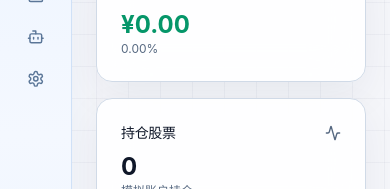
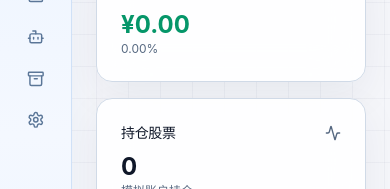
Before and after one commit to goasleep/market-pivot, a React (Vite) app in the folder frontend/: page / in a window 390 px wide. Shown: the part 286-475 px from the top of the page. Built offline with nearby package versions, Linux system fonts and the light colour scheme; no server answers.

Commit message:
feat: add research report library

```diff
--- /dev/null
+++ b/frontend/src/pages/records.tsx
@@ -0,0 +1,159 @@
+import { useEffect, useMemo, useState } from "react";
+import { useNavigate } from "react-router-dom";
+import { Archive, CalendarDays, ExternalLink, FileText, RefreshCw, Search } from "lucide-react";
+import { getArtifacts } from "@/api";
+import type { Artifact } from "@/types";
+import { ArtifactCard } from "@/components/chat/ArtifactCard";
+import { Badge } from "@/components/ui/badge";
+import { Button } from "@/components/ui/button";
+import { Card, CardContent, CardDescription, CardHeader, CardTitle } from "@/components/ui/card";
+import { Input } from "@/components/ui/input";
+
+function formatDate(value: string) {
+  const date = new Date(value);
+  if (Number.isNaN(date.getTime())) return "时间未知";
+  return new Intl.DateTimeFormat("zh-CN", {
+    year: "numeric",
+    month: "short",
+    day: "numeric",
+    hour: "2-digit",
+    minute: "2-digit",
+  }).format(date);
+}
+
+function reportTitle(artifact: Artifact) {
+  return artifact.name.replace(/\.html?$/i, "");
+}
+
+function reportSource(source?: string) {
+  if (source === "chat") return "Chat 分析";
+  if (source === "analysis") return "Agent Analysis";
+  return source || "Agent 生成";
+}
+
+export function RecordsPage() {
+  const navigate = useNavigate();
+  const [artifacts, setArtifacts] = useState<Artifact[]>([]);
+  const [query, setQuery] = useState("");
+  const [loading, setLoading] = useState(true);
+  const [error, setError] = useState<string | null>(null);
+
+  const loadReports = async () => {
+    setLoading(true);
+    setError(null);
+    try {
+      setArtifacts(await getArtifacts());
+    } catch (err) {
+      setError(err instanceof Error ? err.message : "报告加载失败");
+    } finally {
+      setLoading(false);
+    }
+  };
+
+  useEffect(() => {
+    void loadReports();
+  }, []);
+
+  const filteredArtifacts = useMemo(() => {
+    const text = query.trim().toLowerCase();
+    if (!text) return artifacts;
+    return artifacts.filter((artifact) =>
+      `${artifact.name} ${artifact.ticker || ""} ${artifact.asset_type || ""} ${artifact.source || ""}`
+        .toLowerCase()
+        .includes(text),
+    );
+  }, [artifacts, query]);
+
+  return (
+    <div className="space-y-6 p-6">
+      <div className="flex flex-col gap-4 md:flex-row md:items-end md:justify-between">
+        <div>
+          <div className="eyebrow">Research library</div>
+          <h1 className="mt-2 text-2xl font-bold">研究报告</h1>
+          <p className="mt-1 text-sm text-muted-foreground">以报告为中心沉淀每次分析结果，统一预览、下载和追溯来源。</p>
+        </div>
+        <Button variant="outline" onClick={() => void loadReports()} disabled={loading}>
+          <RefreshCw className={`mr-2 h-4 w-4 ${loading ? "animate-spin" : ""}`} />
+          刷新报告
+        </Button>
+      </div>
+
+      <div className="grid gap-4 md:grid-cols-3">
+        <Card className="border-violet-100 bg-gradient-to-br from-white to-violet-50/70">
+          <CardContent className="flex items-center gap-4 p-5">
+            <div className="flex h-11 w-11 items-center justify-center rounded-xl bg-violet-100 text-violet-600"><FileText className="h-5 w-5" /></div>
+            <div><p className="text-sm text-muted-foreground">报告总数</p><p className="text-2xl font-semibold">{artifacts.length}</p></div>
+          </CardContent>
+        </Card>
+        <Card className="border-blue-100 bg-gradient-to-br from-white to-blue-50/70">
+          <CardContent className="flex items-center gap-4 p-5">
+            <div className="flex h-11 w-11 items-center justify-center rounded-xl bg-blue-100 text-blue-600"><Archive className="h-5 w-5" /></div>
+            <div><p className="text-sm text-muted-foreground">当前展示</p><p className="text-2xl font-semibold">{filteredArtifacts.length}</p></div>
+          </CardContent>
+        </Card>
+        <Card className="border-cyan-100 bg-gradient-to-br from-white to-cyan-50/70">
+          <CardContent className="flex items-center gap-4 p-5">
+            <div className="flex h-11 w-11 items-center justify-center rounded-xl bg-cyan-100 text-cyan-600"><CalendarDays className="h-5 w-5" /></div>
+            <div className="min-w-0"><p className="text-sm text-muted-foreground">最近生成</p><p className="truncate text-sm font-semibold">{artifacts[0] ? formatDate(artifacts[0].created_at) : "暂无报告"}</p></div>
+          </CardContent>
+        </Card>
+      </div>
+
+      <Card>
+        <CardContent className="p-4">
+          <div className="relative">
+            <Search className="pointer-events-none absolute left-3 top-1/2 h-4 w-4 -translate-y-1/2 text-muted-foreground" />
+            <Input className="pl-9" placeholder="搜索报告名称、标的代码或来源" value={query} onChange={(event) => setQuery(event.target.value)} />
+          </div>
+        </CardContent>
+      </Card>
+
+      {error && <Card className="border-destructive"><CardContent className="pt-6 text-sm text-destructive">{error}</CardContent></Card>}
+
+      <Card>
+        <CardHeader>
+          <CardTitle>报告列表</CardTitle>
+          <CardDescription>每张卡片代表一份独立研究报告；报告关联的对话仅作为追溯入口。</CardDescription>
+        </CardHeader>
+        <CardContent>
+          {loading && <p className="text-sm text-muted-foreground">正在加载报告…</p>}
+          {!loading && filteredArtifacts.length === 0 && <p className="text-sm text-muted-foreground">暂无匹配的研究报告。</p>}
+          <div className="grid gap-4 xl:grid-cols-2">
+            {filteredArtifacts.map((artifact) => (
+              <article key={artifact.artifact_id} className="rounded-2xl border bg-background/70 p-4 transition hover:border-primary/40 hover:shadow-md">
+                <div className="flex items-start gap-3">
+                  <div className="flex h-11 w-11 shrink-0 items-center justify-center rounded-xl bg-violet-100 text-violet-600"><FileText className="h-5 w-5" /></div>
+                  <div className="min-w-0 flex-1">
+                    <div className="flex flex-wrap items-center gap-2">
+                      <h2 className="truncate text-base font-semibold" title={reportTitle(artifact)}>{reportTitle(artifact)}</h2>
+                      <Badge variant="secondary">研究报告</Badge>
+                    </div>
+                    <div className="mt-2 flex flex-wrap items-center gap-2 text-xs text-muted-foreground">
+                      {artifact.ticker && <span className="font-medium text-foreground">{artifact.ticker}</span>}
+                      {artifact.asset_type && <Badge variant="outline">{artifact.asset_type.toUpperCase()}</Badge>}
+                      <span>{reportSource(artifact.source)}</span>
+                      <span>·</span>
+                      <span>{formatDate(artifact.created_at)}</span>
+                    </div>
+                  </div>
+                </div>
+
+                <div className="mt-4 rounded-xl bg-muted/30 p-1">
+                  <ArtifactCard artifact={artifact} />
+                </div>
+
+                {artifact.conversation_id && (
+                  <div className="mt-3 flex justify-end">
+                    <Button variant="ghost" size="sm" onClick={() => navigate(`/chat?conversation=${encodeURIComponent(artifact.conversation_id || "")}`)}>
+                      <ExternalLink className="mr-2 h-3.5 w-3.5" />查看关联对话
+                    </Button>
+                  </div>
+                )}
+              </article>
+            ))}
+          </div>
+        </CardContent>
+      </Card>
+    </div>
+  );
+}
--- a/frontend/src/router/index.tsx
+++ b/frontend/src/router/index.tsx
@@ -1,5 +1,5 @@
 import { createBrowserRouter, Outlet, NavLink } from "react-router-dom";
-import { LayoutDashboard, FlaskConical, Wallet, Brain, MessageSquare, Settings, Bot, Sparkles } from "lucide-react";
+import { LayoutDashboard, FlaskConical, Wallet, Brain, MessageSquare, Settings, Bot, Sparkles, Archive } from "lucide-react";
 import { cn } from "@/lib/utils";
 import { DashboardPage } from "@/pages/dashboard";
 import { AnalysisPage } from "@/pages/analysis";
@@ -8,6 +8,7 @@ import { PortfolioPage } from "@/pages/portfolio";
 import { ChatPage } from "@/pages/chat";
 import { SettingsPage } from "@/pages/settings";
 import { AutomationPage } from "@/pages/automation";
+import { RecordsPage } from "@/pages/records";
 
 const navItems = [
   { to: "/", label: "Dashboard", icon: LayoutDashboard },
@@ -16,6 +17,7 @@ const navItems = [
   { to: "/backtest", label: "Backtest", icon: FlaskConical },
   { to: "/portfolio", label: "Portfolio", icon: Wallet },
   { to: "/automation", label: "Agent 自动化", icon: Bot },
+  { to: "/records", label: "研究报告", icon: Archive },
   { to: "/settings", label: "Settings", icon: Settings },
 ];
 
@@ -76,6 +78,7 @@ export const router = createBrowserRouter([
       { path: "/backtest", element: <BacktestPage /> },
       { path: "/portfolio", element: <PortfolioPage /> },
       { path: "/automation", element: <AutomationPage /> },
+      { path: "/records", element: <RecordsPage /> },
       { path: "/settings", element: <SettingsPage /> },
     ],
   },
```
